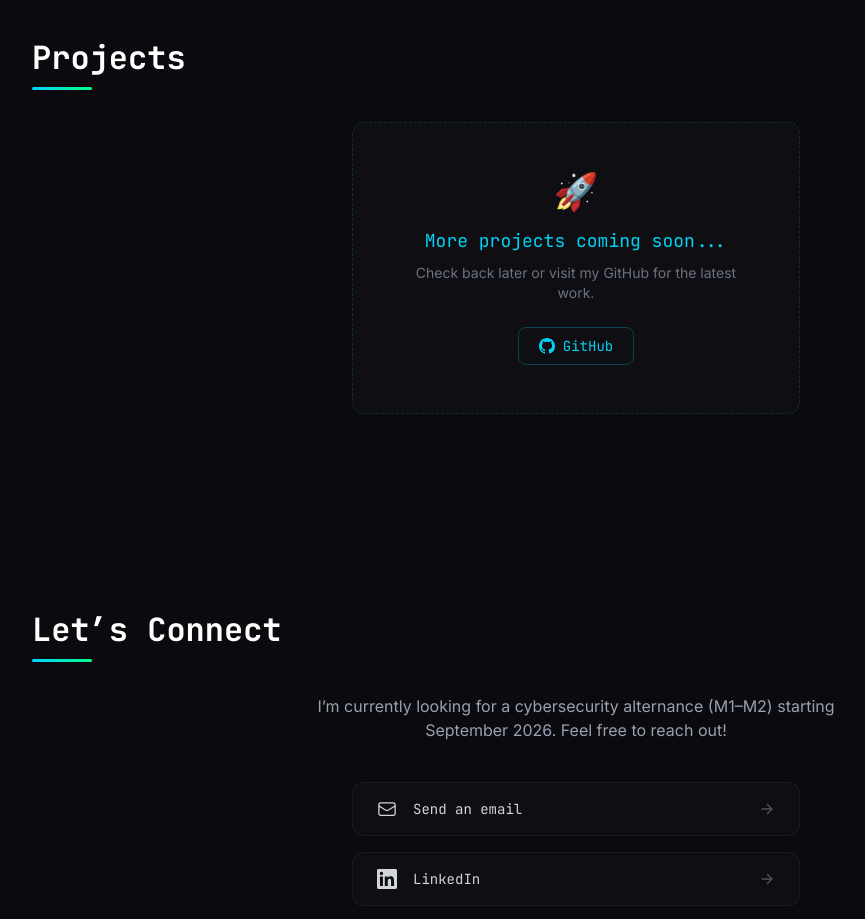
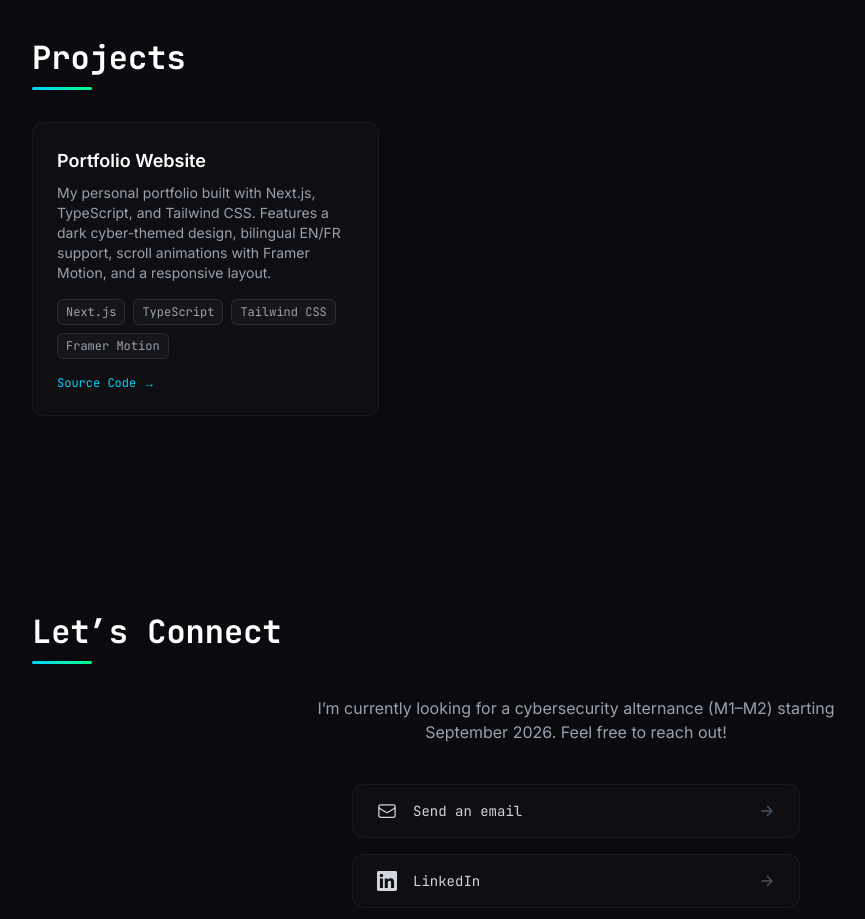
Before and after one commit to Falkior/portfolio, a Next.js app: page / in a window 1280 px wide. Shown: the part 3880-4799 px from the top of the page, without its empty margins (64-929 px from the left). Built offline with nearby package versions, Linux system fonts and the light colour scheme.

Commit message:
Add portfolio as first project

```diff
--- a/src/data/projects.ts
+++ b/src/data/projects.ts
@@ -24,4 +24,16 @@ export interface Project {
 //   featured: true,
 // }
 
-export const projects: Project[] = [];
+export const projects: Project[] = [
+  {
+    id: "portfolio",
+    title: "Portfolio Website",
+    description:
+      "My personal portfolio built with Next.js, TypeScript, and Tailwind CSS. Features a dark cyber-themed design, bilingual EN/FR support, scroll animations with Framer Motion, and a responsive layout.",
+    descriptionFr:
+      "Mon portfolio personnel construit avec Next.js, TypeScript et Tailwind CSS. Design sombre sur le thème cyber, support bilingue EN/FR, animations au scroll avec Framer Motion et mise en page responsive.",
+    tags: ["Next.js", "TypeScript", "Tailwind CSS", "Framer Motion"],
+    github: "https://github.com/Falkior/portfolio",
+    featured: true,
+  },
+];
```
